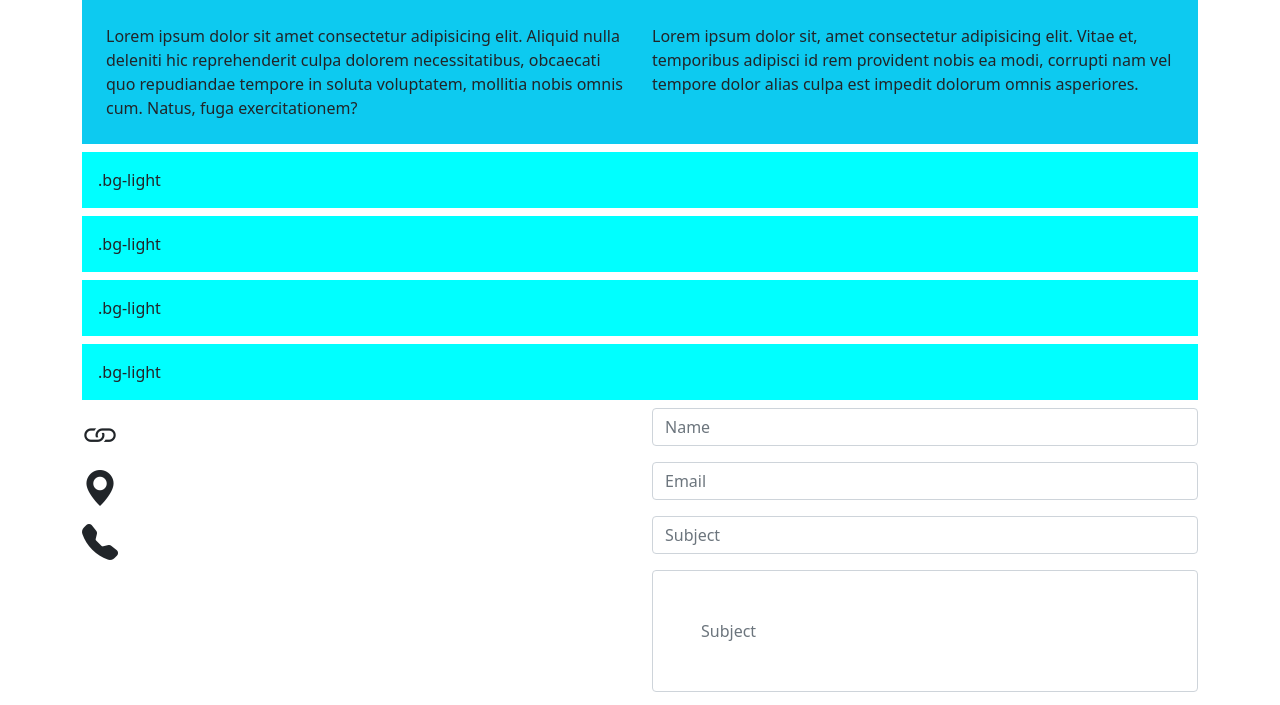
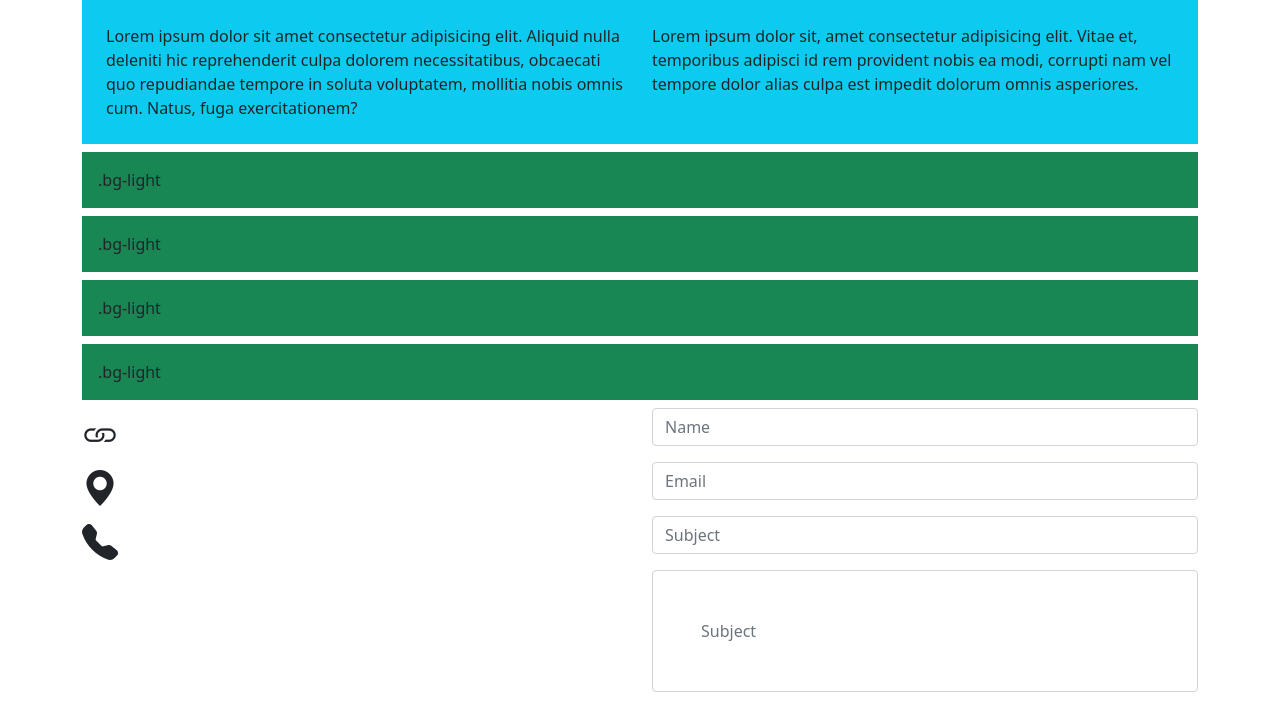
Before and after one commit to DSmabulage/Kasun, a plain HTML site: page index.html in a window 1280 px wide. Shown: the part 954-1659 px from the top of the page. Drawn offline with nearby package versions, Linux system fonts and the light colour scheme.

Commit message:
change color

```diff
--- a/index.html
+++ b/index.html
@@ -95,10 +95,10 @@
             </div>
         </div>
 
-        <div class="p-3 mb-2 text-dark">.bg-light</div>
-        <div class="p-3 mb-2 text-dark">.bg-light</div>
-        <div class="p-3 mb-2 text-dark">.bg-light</div>
-        <div class="p-3 mb-2 text-dark">.bg-light</div>
+        <div class="p-3 mb-2 bg-success text-dark">.bg-light</div>
+        <div class="p-3 mb-2 bg-success text-dark">.bg-light</div>
+        <div class="p-3 mb-2 bg-success text-dark">.bg-light</div>
+        <div class="p-3 mb-2 bg-success text-dark">.bg-light</div>
     </div>
 
     <div class="container conatct">
@@ -118,7 +118,8 @@
                 <input class="form-control mb-3" type="text" placeholder="Name" aria-label="default input example">
                 <input class="form-control mb-3" type="text" placeholder="Email" aria-label="default input example">
                 <input class="form-control mb-3" type="text" placeholder="Subject" aria-label="default input example">
-                <input class="form-control mb-3 p-5" type="text" placeholder="Subject" aria-label="default input example">
+                <input class="form-control mb-3 p-5" type="text" placeholder="Subject"
+                    aria-label="default input example">
                 <button class="btn btn-primary">Send Message </button>
             </div>
         </div>
```
